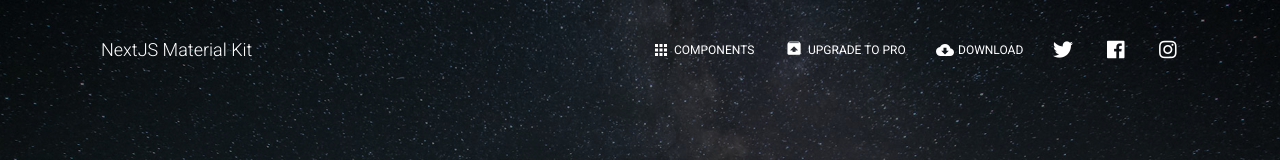
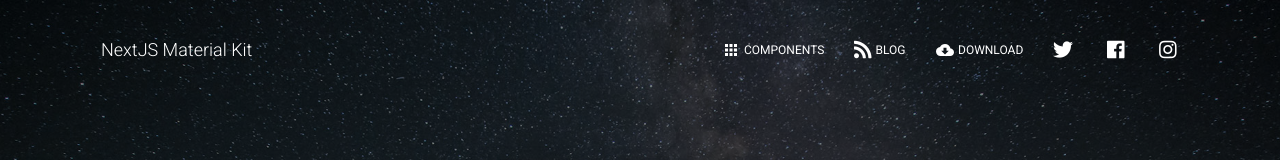
Before and after one commit to app-generator/nextjs-material-kit, a Next.js app: page /login in a window 1280 px wide. Shown: the top 160 px of the page. Built offline with nearby package versions, Linux system fonts and the light colour scheme.

Commit message:
Update Top links

```diff
--- a/components/Header/HeaderLinks.tsx
+++ b/components/Header/HeaderLinks.tsx
@@ -52,17 +52,16 @@ export default function HeaderLinks(props) {
       </ListItem>
       <ListItem className={classes.listItem}>
         <Button
-          href="https://www.creative-tim.com/product/nextjs-material-kit-pro?AFFILIATE=128200"
+          href="blog"
           color="transparent"
-          target="_blank"
           className={classes.navLink}
         >
-          <Icon className={classes.icons}>unarchive</Icon> Upgrade to PRO
+          <i className={classes.socialIcons + " fa fa-rss"} />Blog
         </Button>
       </ListItem>
       <ListItem className={classes.listItem}>
         <Button
-          href="https://www.creative-tim.com/product/nextjs-material-kit?AFFILIATE=128200"
+          href="https://github.com/app-generator/nextjs-material-kit"
           color="transparent"
           target="_blank"
           className={classes.navLink}
```
